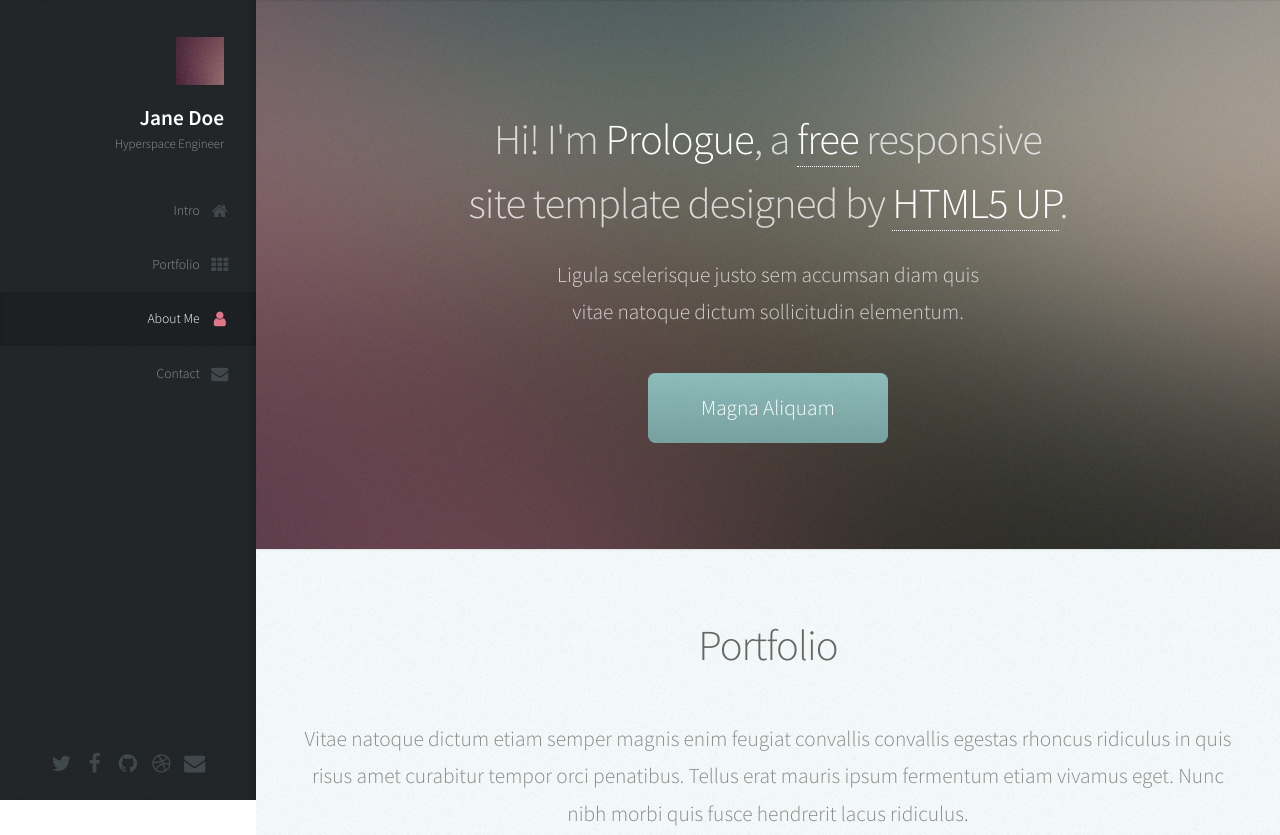
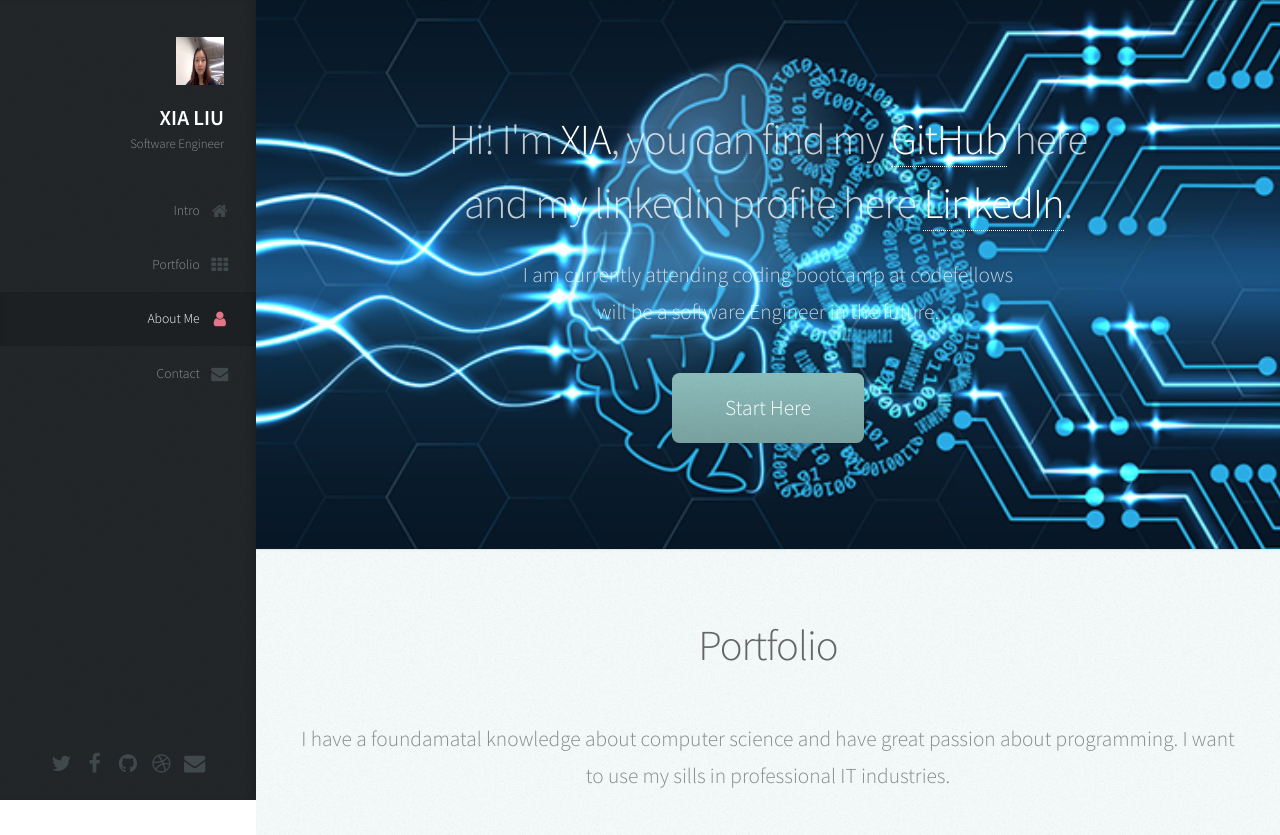
Before and after one commit to xialiu1988/portfolio, a plain HTML site: page starter-code/index.html in a window 1280 px wide. Shown: the top 835 px of the page. Drawn offline with Linux system fonts and the light colour scheme.

Commit message:
updated portfolio and banner img and intro

```diff
--- a/starter-code/assets/css/layout.css
+++ b/starter-code/assets/css/layout.css
@@ -844,7 +844,7 @@
 
                                         #main > section.one {
                                             background-color: #81918E;
-                                            background-image: url("../../images/banner.jpg");
+                                            background-image: url("../../images/img01.jpg");
                                         }
 
                                         #main > section.two {
--- a/starter-code/index.html
+++ b/starter-code/index.html
@@ -23,9 +23,9 @@
 
 					<!-- Logo -->
 						<div id="logo">
-							<span class="image avatar48"><img src="images/avatar.jpg" alt="" /></span>
-							<h1 id="title">Jane Doe</h1>
-							<p>Hyperspace Engineer</p>
+							<span class="image avatar48"><img src="images/img.jpg" alt="" /></span>
+							<h1 id="title">XIA LIU</h1>
+							<p>Software Engineer</p>
 						</div>
 
 					<!-- Nav -->
@@ -63,14 +63,14 @@
 						<div class="container">
 
 							<header>
-								<h2 class="alt">Hi! I'm <strong>Prologue</strong>, a <a href="http://html5up.net/license">free</a> responsive<br />
-								site template designed by <a href="http://html5up.net">HTML5 UP</a>.</h2>
-								<p>Ligula scelerisque justo sem accumsan diam quis<br />
-								vitae natoque dictum sollicitudin elementum.</p>
+								<h2 class="alt">Hi! I'm <strong>XIA</strong>, you can find my <a href="https://github.com/xialiu1988">GitHub</a> here<br />
+								and my linkedin profile here <a href="http://www.linkedin.com/in/xia-liu-2b5b2845">LinkedIn</a>.</h2>
+								<p>I am currently attending coding bootcamp at codefellows<br />
+								will be a software Engineer in the future.</p>
 							</header>
 
 							<footer>
-								<a href="#portfolio" class="button scrolly">Magna Aliquam</a>
+								<a href="#portfolio" class="button scrolly">Start Here</a>
 							</footer>
 
 						</div>
@@ -84,10 +84,9 @@
 								<h2>Portfolio</h2>
 							</header>
 
-							<p>Vitae natoque dictum etiam semper magnis enim feugiat convallis convallis
-							egestas rhoncus ridiculus in quis risus amet curabitur tempor orci penatibus.
-							Tellus erat mauris ipsum fermentum etiam vivamus eget. Nunc nibh morbi quis
-							fusce hendrerit lacus ridiculus.</p>
+							<p>I have a foundamatal knowledge about computer science and have great passion about programming. I want to use my sills
+								in professional IT industries.
+							</p>
 
 							<div class="row">
 								<div class="col-4 col-12-mobile">
@@ -145,14 +144,13 @@
 								<h2>About Me</h2>
 							</header>
 
-							<a href="#" class="image featured"><img src="images/pic08.jpg" alt="" /></a>
+							<a href="#" class="image featured"><img src="images/img.jpg" alt="" /></a>
 
-							<p>Tincidunt eu elit diam magnis pretium accumsan etiam id urna. Ridiculus
-							ultricies curae quis et rhoncus velit. Lobortis elementum aliquet nec vitae
-							laoreet eget cubilia quam non etiam odio tincidunt montes. Elementum sem
-							parturient nulla quam placerat viverra mauris non cum elit tempus ullamcorper
-							dolor. Libero rutrum ut lacinia donec curae mus vel quisque sociis nec
-							ornare iaculis.</p>
+							<p>Hi there! My name is Xia Liu and i'm originally from China. I can speak mandarin, cantonese and English.
+							  I finished my bachlor's degree in Computer Science in China and spent 2 years in University of Florida to complete
+							  my master's degree in Information Systems. After that i joined the army working as unit supply specialist. Now it's time
+							  for me to pursue my career in IT field. I have great passion for technology and want to be a software engineer or web developer.
+							</p>
 
 						</div>
 					</section>
```
Also changed, not shown: starter-code/images/img.jpg (added), starter-code/images/img01.jpg (added).
